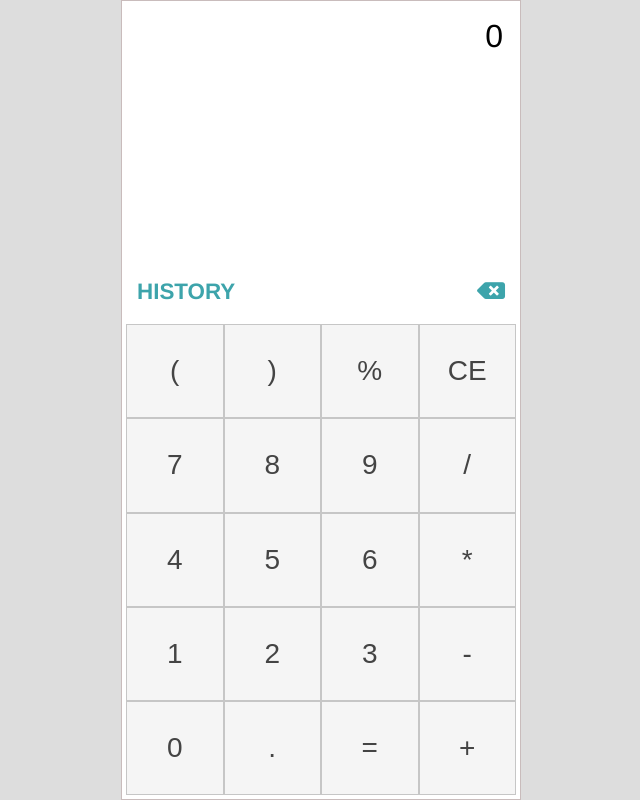
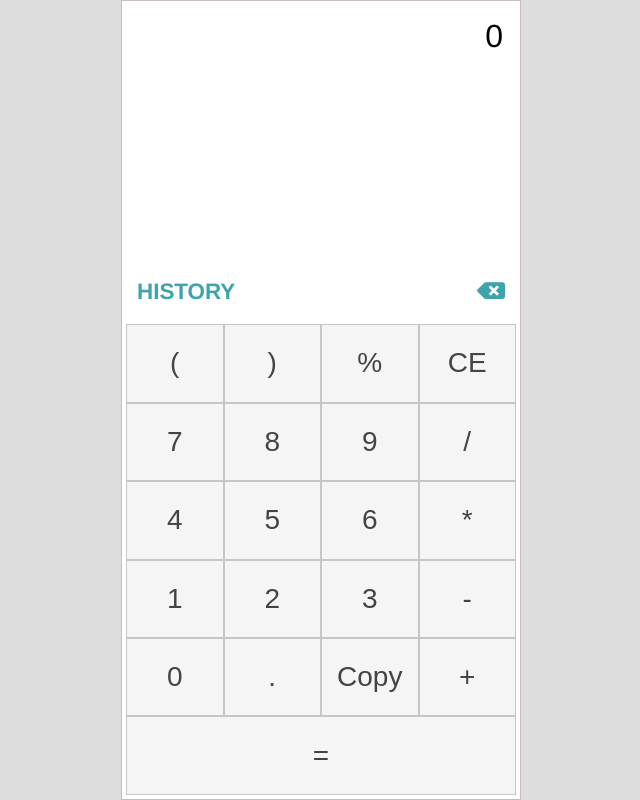
Before and after one commit to robinbansal/testCalc, a React (Create React App) app: page / in a window 1280 px wide. Shown: the whole page, without its empty margins (319-959 px from the left). Built offline with nearby package versions, Linux system fonts and the light colour scheme.

Commit message:
copy button done

```diff
--- a/src/App.js
+++ b/src/App.js
@@ -16,6 +16,7 @@ export default class App extends React.Component {
       output: "",
       afterCalc: false,
       isShowHistory: false,
+      copy: "",
     };
   }
   componentDidMount() {
@@ -183,12 +184,9 @@ export default class App extends React.Component {
       const numCloseParenthesis = arrayCloseParenthesis
         ? arrayCloseParenthesis.length
         : 0;
-
-      if (
-        (Calculator.isNumber(input) || input === ")") &&
-        numOpenParenthesis > 0 &&
-        numOpenParenthesis < numCloseParenthesis
-      ) {
+      console.log(numCloseParenthesis);
+      console.log(numOpenParenthesis);
+      if (numCloseParenthesis > numOpenParenthesis) {
         alert("Missing bracket");
       }
 
@@ -281,7 +279,9 @@ export default class App extends React.Component {
       }
     }
   };
-
+  onCopy = () => {
+    navigator.clipboard.writeText(this.state.output);
+  };
   onHistory = () => {
     this.setState({
       isShowHistory: !this.state.isShowHistory,
@@ -312,6 +312,7 @@ export default class App extends React.Component {
             onDigit={this.onDigit}
             onOperator={this.onOperator}
             onParenthesis={this.onParenthesis}
+            textToCopy={this.state.afterCalc ? this.state.input : ""}
           />
 
           <History
--- a/src/components/Button.js
+++ b/src/components/Button.js
@@ -66,11 +66,20 @@ const Buttons = (props) => {
       <button id="decimal" onClick={props.onDecimal}>
         .
       </button>
-      <button id="equals" onClick={() => props.onEqual(false)}>
-        =
+
+      <button
+        id="copy"
+        onClick={() => {
+          navigator.clipboard.writeText(props.textToCopy);
+        }}
+      >
+        Copy
       </button>
       <button id="add" onClick={props.onOperator}>
         +
+      </button>
+      <button id="equals" onClick={() => props.onEqual(false)}>
+        =
       </button>
     </div>
   );
```
